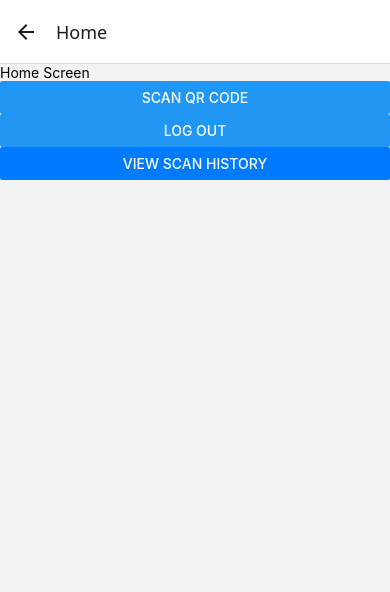
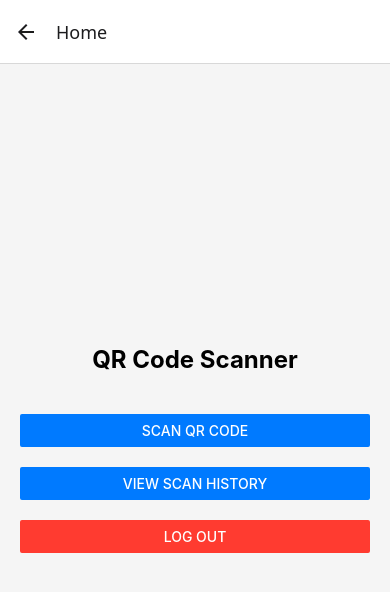
Before and after one commit to noreddine1/qr-app, a React Native app in the folder qr-scanner-app/: screen /Home in a window 390 px wide. Shown: the top 592 px of the page. Built offline with nearby package versions, Linux system fonts and the light colour scheme; no server answers.

Commit message:
feat: Refactor HomeScreen to include logout functionality and improve UI layout

```diff
--- a/qr-scanner-app/screens/HomeScreen.js
+++ b/qr-scanner-app/screens/HomeScreen.js
@@ -1,17 +1,56 @@
-import React from "react";
-import { View, Text, Button } from "react-native";
+import React from 'react';
+import { View, Text, StyleSheet, Button } from 'react-native';
+import { auth } from '../firebase/config';
 
-export default function ({ navigation }) {
+export default function HomeScreen({ navigation }) {
+  const handleLogout = async () => {
+    try {
+      await auth.signOut();
+      navigation.replace('Login');
+    } catch (error) {
+      Alert.alert('Error', `Failed to log out: ${error.message}`);
+    }
+  };
+
   return (
-        <View>
-            <Text>Home Screen</Text>
-            <Button title="Scan QR Code" onPress={() => navigation.navigate('Scanner')} />
-            <Button title="Log Out" onPress={() => navigation.navigate("Login")} />
+    <View style={styles.container}>
+      <Text style={styles.title}>QR Code Scanner</Text>
+      <View style={styles.buttonContainer}>
+        <Button
+          title="Scan QR Code"
+          onPress={() => navigation.navigate('Scanner')}
+          color="#007AFF"
+        />
+      </View>
+      <View style={styles.buttonContainer}>
         <Button
           title="View Scan History"
           onPress={() => navigation.navigate('History')}
           color="#007AFF"
         />
       </View>
-    )
+      <View style={styles.buttonContainer}>
+        <Button title="Log Out" onPress={handleLogout} color="#FF3B30" />
+      </View>
+    </View>
+  );
 }
+
+const styles = StyleSheet.create({
+  container: {
+    flex: 1,
+    justifyContent: 'center',
+    alignItems: 'center',
+    backgroundColor: '#F5F5F5',
+    padding: 20,
+  },
+  title: {
+    fontSize: 24,
+    fontWeight: 'bold',
+    marginBottom: 30,
+  },
+  buttonContainer: {
+    width: '100%',
+    marginVertical: 10,
+  },
+});
```
Lines whose indentation alone changed are shown as unchanged.
